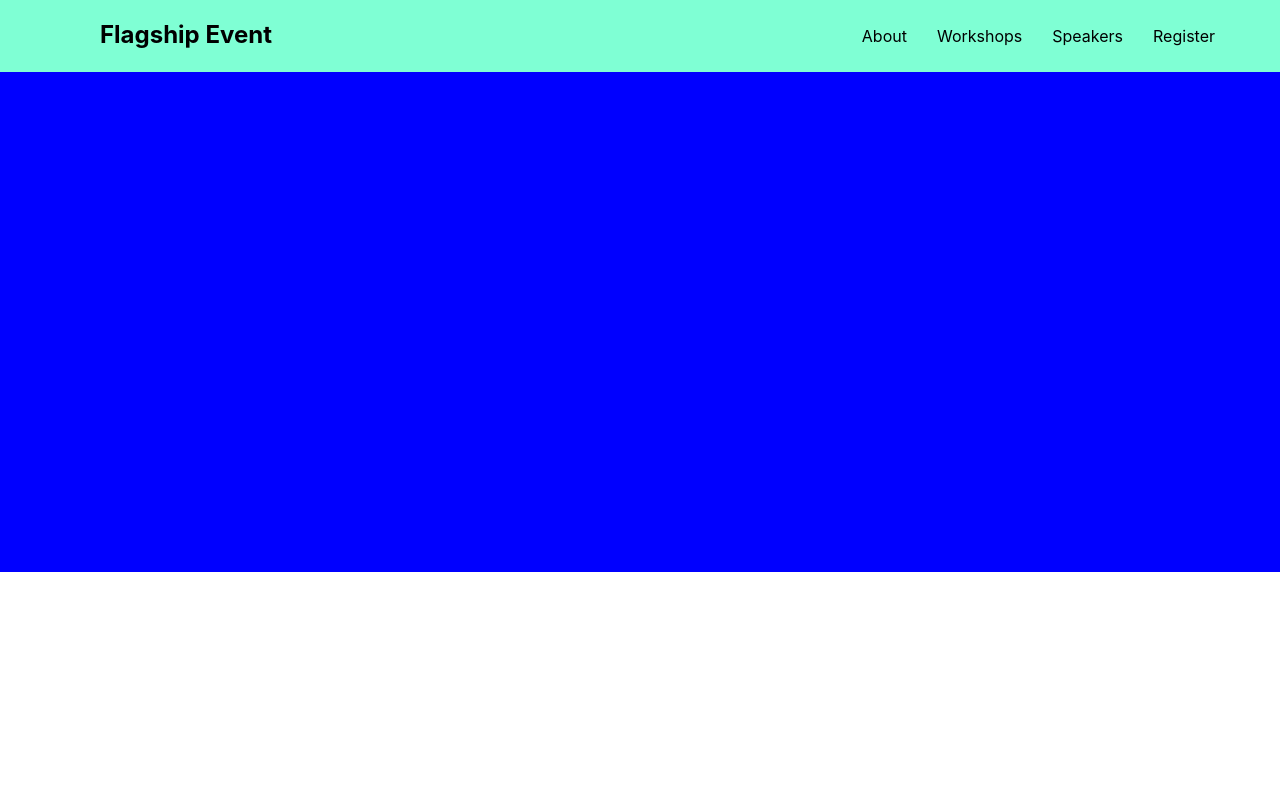
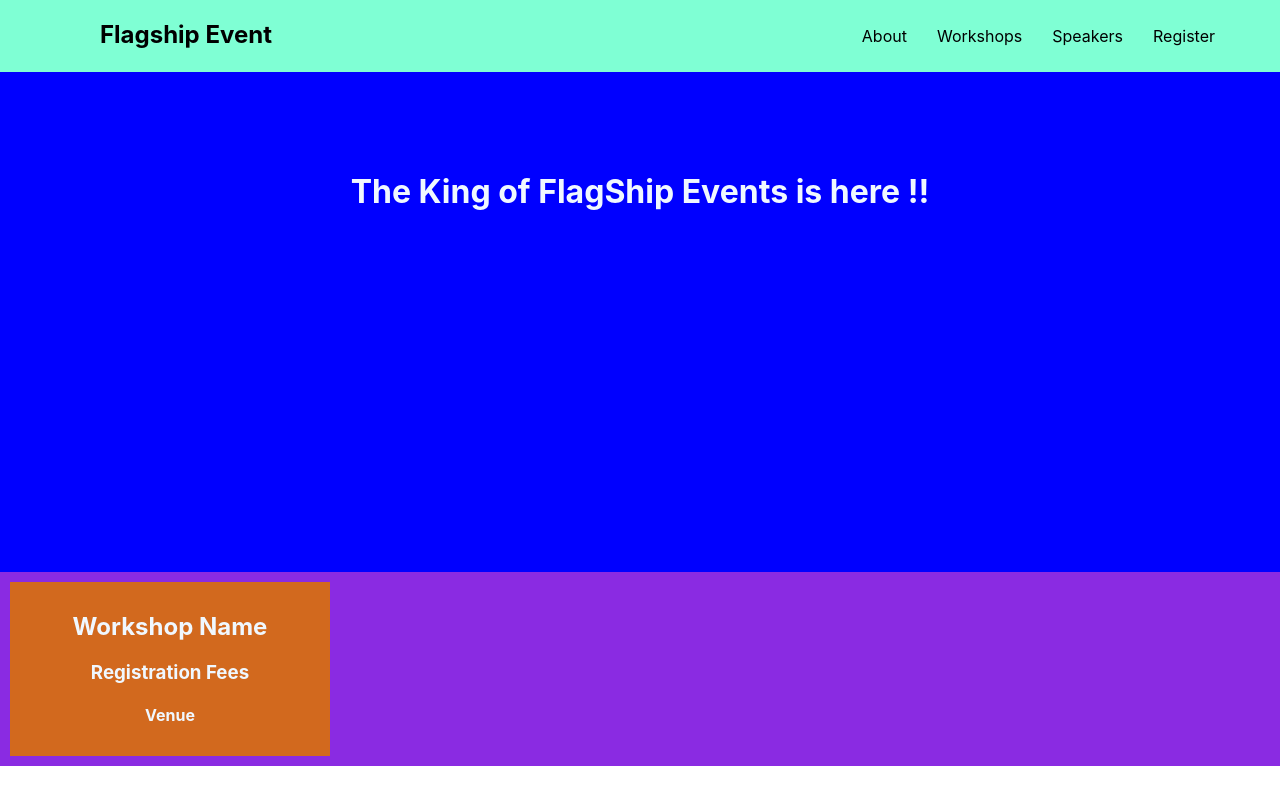
Before and after one commit to AbhijithKonnayil/Techfest-Website-template, a React (Create React App) app: page / in a window 1280 px wide. Built offline with nearby package versions, Linux system fonts and the light colour scheme.

Commit message:
add workshop comp without props

```diff
--- a/src/App.js
+++ b/src/App.js
@@ -3,12 +3,14 @@ import logo from './logo.svg';
 import './App.css';
 import NavBar from './components/nav';
 import About from './components/about';
+import Workshops from './components/workshops';
 
 function App() {
   return (
     <div className="App">
       <NavBar/>
       <About/>
+      <Workshops/>
     </div>
   );
 }
--- a/src/components/about.css
+++ b/src/components/about.css
@@ -1,5 +1,11 @@
 .about{
+    margin: 0;
     widows: 100%;
     height: 500px;
     background-color: blue;
 }
+.about h1{
+    margin:0;
+    padding-top:100px;
+    color: aliceblue;
+}
--- a/src/components/about.js
+++ b/src/components/about.js
@@ -4,7 +4,7 @@ class About extends Component{
     render(){
         return(
             <div className="about">
-
+                <h1>The King of FlagShip Events is here !!</h1>
             </div>
         );
     }
--- /dev/null
+++ b/src/components/workshop-comp.js
@@ -0,0 +1,15 @@
+import React, {Component} from 'react'
+import './workshops.css'
+class WorkshopComp extends Component{
+    render(){
+        return(
+            <div className="workshop-comp">
+                <h2>Workshop Name</h2>
+                <h3>Registration Fees</h3>
+                <h4>Venue</h4>
+            </div>
+        );
+    }
+}
+
+export default WorkshopComp;
--- /dev/null
+++ b/src/components/workshops.css
@@ -0,0 +1,14 @@
+.workshops{
+    margin: 0;
+    widows: 100%;
+    background-color: blueviolet;
+    overflow: hidden;
+}
+.workshops .workshop-comp{
+    margin:10px;
+    padding: 10px;
+    width: 300px;
+    float: left;
+    background-color: chocolate;
+    color: aliceblue;
+}
--- /dev/null
+++ b/src/components/workshops.js
@@ -0,0 +1,14 @@
+import React, {Component} from 'react'
+import './workshops.css'
+import WorkshopComp from './workshop-comp'
+class Workshops extends Component{
+    render(){
+        return(
+            <div className="workshops">
+                <WorkshopComp/>
+            </div>
+        );
+    }
+}
+
+export default Workshops;
```
